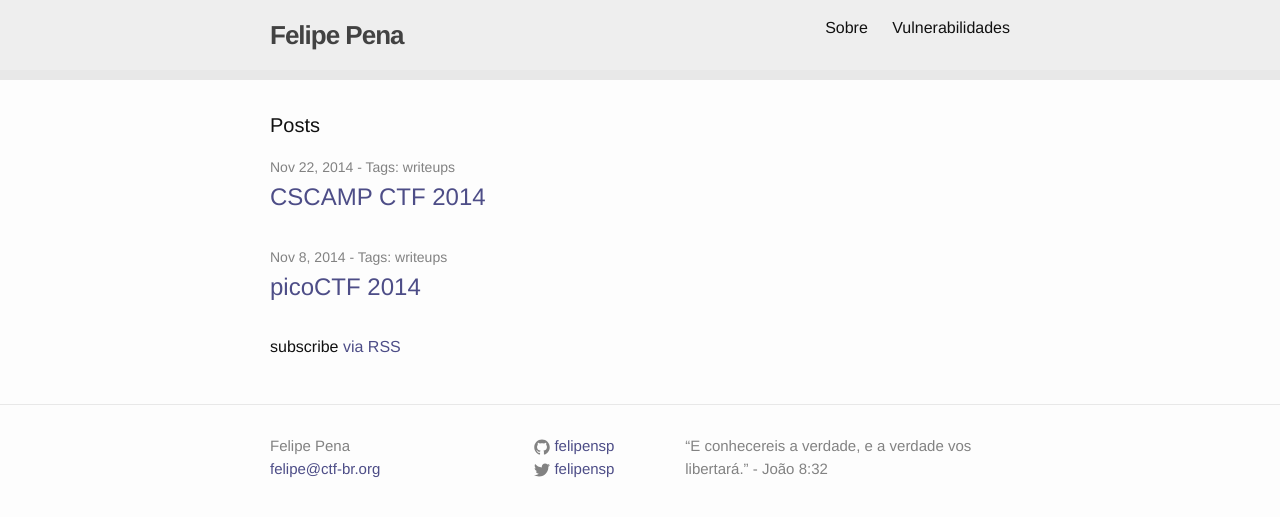
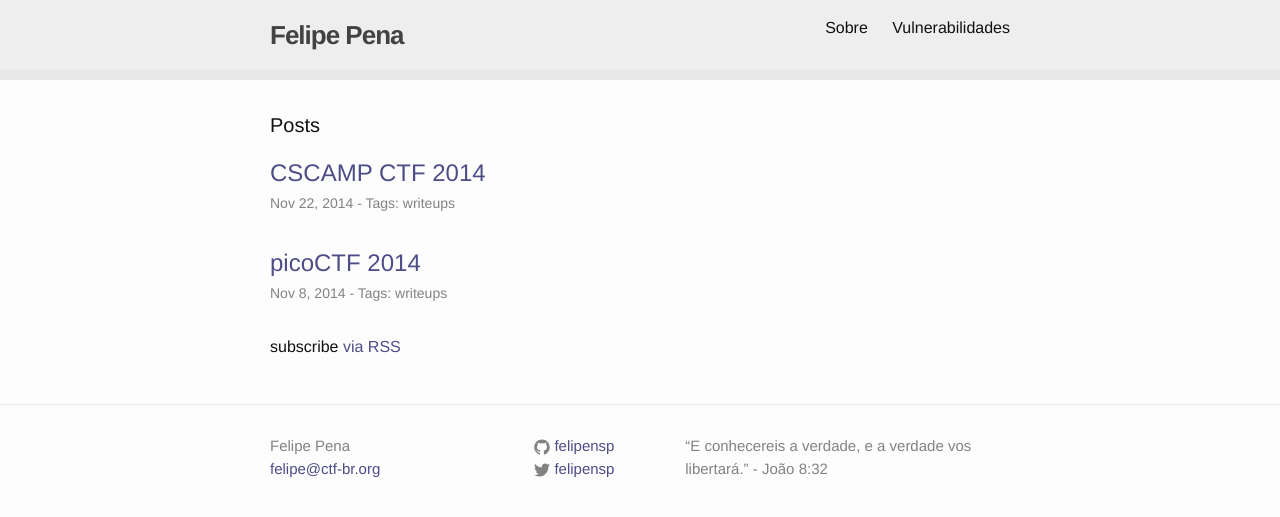
Before and after one commit to felipensp/felipensp.github.io, a Jekyll site: the page built from index.html, in a window 1280 px wide. Shown: the top 517 px of the page. Built offline with Jekyll 4.4.1, drawn with Linux system fonts in a browser that asks for light colours.

Commit message:
- Update

```diff
--- a/_layouts/post.html
+++ b/_layouts/post.html
@@ -5,7 +5,7 @@
 
   <header class="post-header">
     <h1 class="post-title">{{ page.title }}</h1>
-    <p class="post-meta">{{ page.date | date: "%b %-d, %Y" }}{% if page.author %} • {{ page.author }}{% endif %}{% if page.meta %} • {{ page.meta }}{% endif %}</p>
+    <p class="post-meta">{{ page.date | date: "%b %-d, %Y" }}{% if page.author %} • {{ page.author }}{% endif %}{% if page.meta %} • {{ page.meta }}{% endif %}{% if page.categories %} • Tags: {{ page.categories }}{% endif %}</p>
   </header>
 
   <article class="post-content">
--- a/index.html
+++ b/index.html
@@ -9,11 +9,8 @@
   <ul class="post-list">
     {% for post in site.posts %}
       <li>
+          <a class="post-link" href="{{ post.url | prepend: site.baseurl }}">{{ post.title }}</a>
         <span class="post-meta">{{ post.date | date: "%b %-d, %Y" }} - Tags: {{ post.categories }}</span>
-
-        <h2>
-          <a class="post-link" href="{{ post.url | prepend: site.baseurl }}">{{ post.title }}</a>
-        </h2>
       </li>
     {% endfor %}
   </ul>
```
